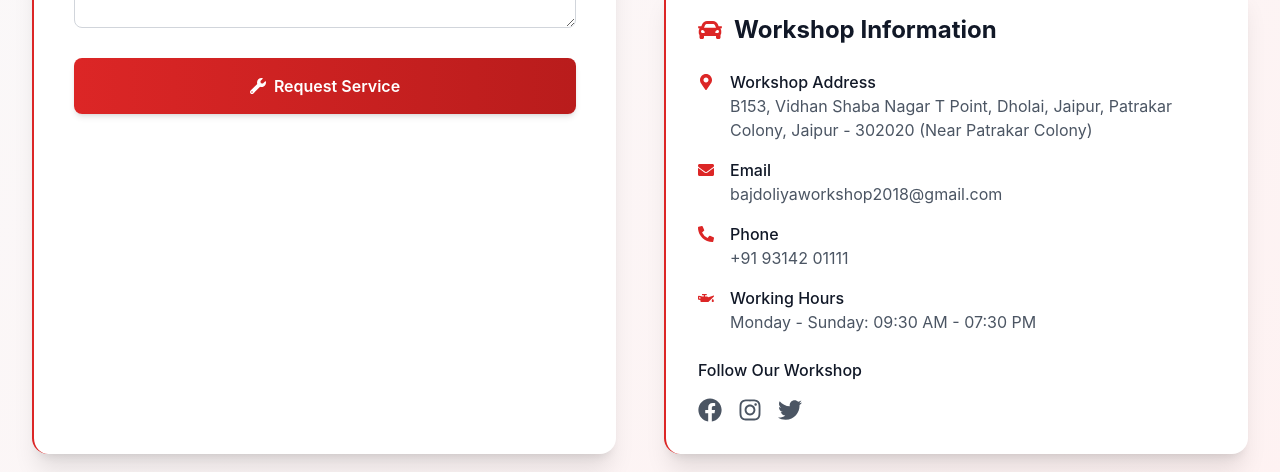
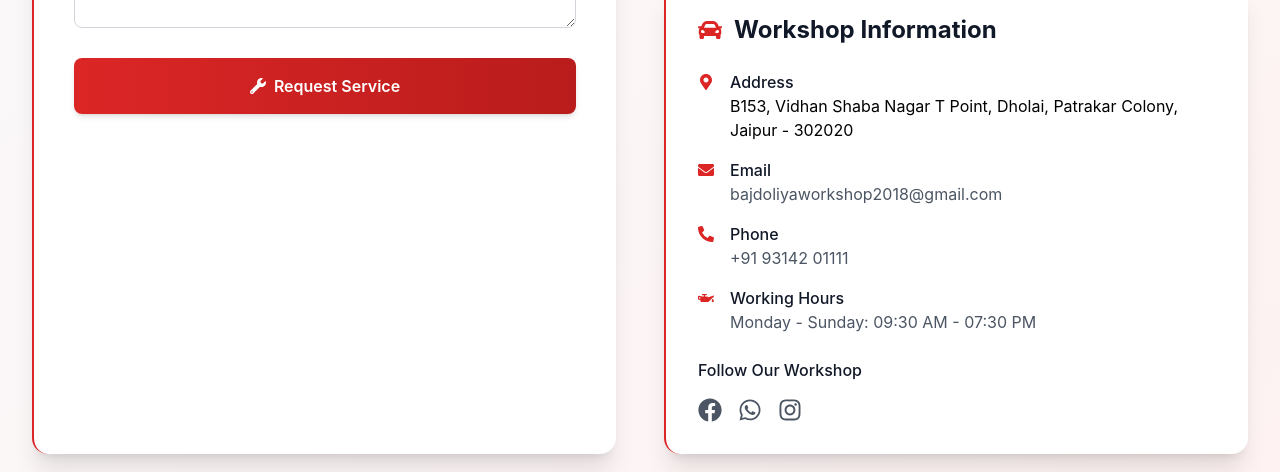
Before and after one commit to Bajdoliyaworkshop/BWsite, a React (Vite) app in the folder frontend/: page /contact in a window 1280 px wide. Shown: the part 778-1250 px from the top of the page. Built offline with nearby package versions, Linux system fonts and the light colour scheme.

Commit message:
added click on location to get location on goolge map

```diff
--- a/frontend/src/pages/Contact.jsx
+++ b/frontend/src/pages/Contact.jsx
@@ -1,5 +1,5 @@
 import React, { useState } from "react";
-import { FaFacebook, FaTwitter, FaInstagram, FaLinkedin, FaMapMarkerAlt, FaPhoneAlt, FaEnvelope, FaPaperPlane, FaTools, FaCar, FaOilCan, FaWrench } from "react-icons/fa";
+import { FaFacebook, FaTwitter, FaInstagram, FaLinkedin, FaMapMarkerAlt, FaPhoneAlt, FaEnvelope, FaPaperPlane, FaTools, FaCar, FaOilCan, FaWrench, FaWhatsapp } from "react-icons/fa";
 import { motion } from "framer-motion";
 
 const Contact = () => {
@@ -264,8 +264,16 @@ const Contact = () => {
                 <div className="flex items-start">
                   <FaMapMarkerAlt className="text-red-600 mt-1 mr-4 flex-shrink-0" />
                   <div>
-                    <h4 className="font-medium text-gray-900">Workshop Address</h4>
-                    <p className="text-gray-600">B153, Vidhan Shaba Nagar T Point, Dholai, Jaipur, Patrakar Colony, Jaipur - 302020 (Near Patrakar Colony)</p>
+                    <h4 className="font-medium text-gray-900">Address</h4>
+                    <a
+                    href="https://www.google.com/maps/place/Bajdoliya+Workshop+(Foam+Car+Wash)/@26.8412456,75.7446854,17z/data=!3m1!4b1!4m6!3m5!1s0x396db5ea05c93e09:0x860a04daca91e807!8m2!3d26.8412456!4d75.7472603!16s%2Fg%2F11j1hgngrh?entry=ttu&g_ep=EgoyMDI1MDgwNi4wIKXMDSoASAFQAw%3D%3D"
+                    target="_blank"
+                    rel="noopener noreferrer"
+                    className="hover:text-red-600 transition-colors"
+                  >
+                    B153, Vidhan Shaba Nagar T Point, Dholai, Patrakar Colony,
+                    Jaipur - 302020
+                  </a>
                   </div>
                 </div>
 
@@ -304,8 +312,8 @@ const Contact = () => {
                 <div className="flex space-x-4">
                   {[
                     { icon: <FaFacebook />, color: "hover:text-red-600", href: "https://www.facebook.com/" },
+                    { icon: <FaWhatsapp />, color: "hover:text-red-600", href: "https://wa.me/919314201111" },
                     { icon: <FaInstagram />, color: "hover:text-red-600", href: "https://www.instagram.com/" },
-                    { icon: <FaTwitter />, color: "hover:text-red-600", href: "https://x.com/" },
                   ].map((social, index) => (
                     <motion.a
                       key={index}
```
